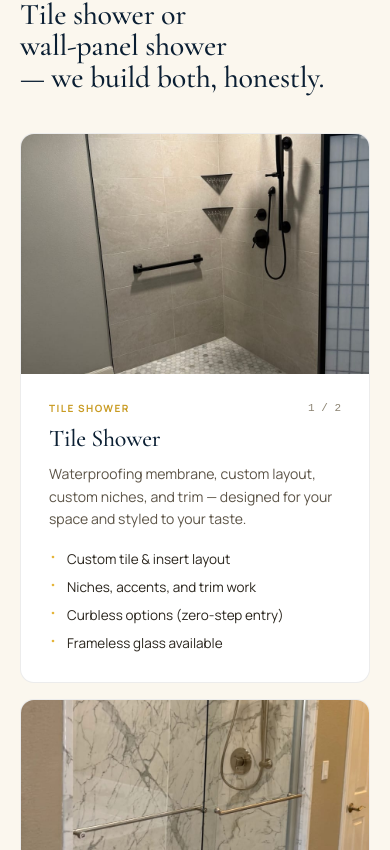
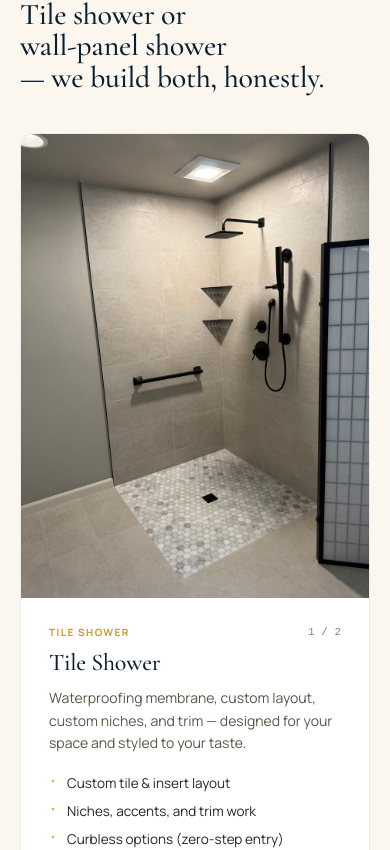
Before and after one commit to Stonebritegroup2023/Stonebritesite, a Next.js app: page /tub-to-shower in a window 390 px wide. Shown: the part 3034-3884 px from the top of the page. Built offline with nearby package versions, Linux system fonts and the light colour scheme; no server answers.

Commit message:
Mobile: show full photos on Tile vs Panel cards instead of cropped strips

```diff
--- a/src/app/globals.css
+++ b/src/app/globals.css
@@ -371,9 +371,12 @@ button { font-family: inherit; cursor: pointer; }
   .t2s-card-split {
     grid-template-columns: 1fr !important;
   }
+  /* Stacked cards show the full photo — no cover-cropping portrait shots */
   .t2s-card-split .t2s-card-img {
-    height: 240px !important;
+    height: auto !important;
     min-height: 0 !important;
+    max-height: 520px;
+    object-fit: cover;
   }
 }
 
```
